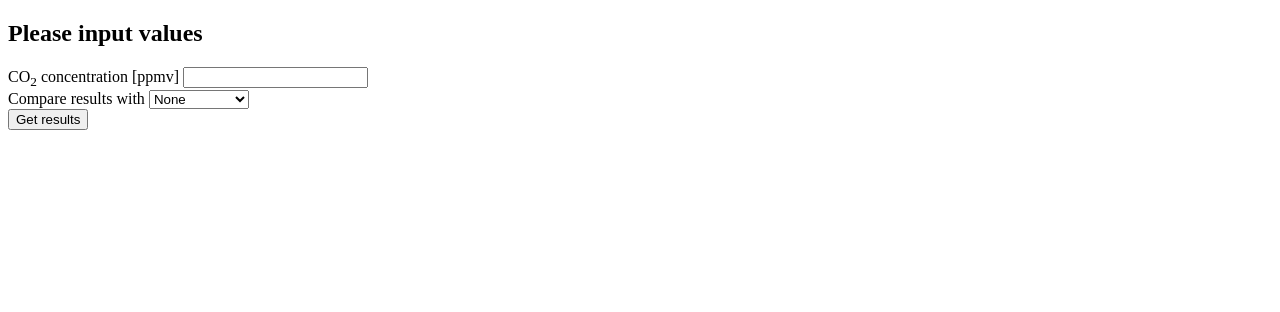
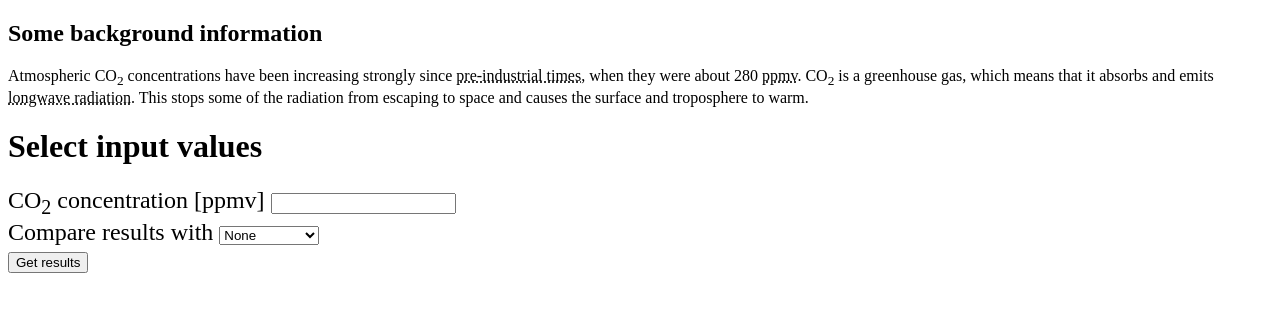
Before and after one commit to lkluft/konrad-website, a Flask app: page /run_konrad in a window 1280 px wide. Shown: the top 312 px of the page. Run offline with Flask 2, Linux system fonts and the light colour scheme.

Commit message:
Added some background information about CO2 and a disclaimer that the model is not the real world.

```diff
--- a/templates/UserInput.html
+++ b/templates/UserInput.html
@@ -5,8 +5,22 @@
     <title>Model input</title>
 </head>
 <body>
-    <h2>Please input values</h2>
+    <h2>Some background information</h2>
+    <div><font size=3>
+        Atmospheric CO<sub>2</sub> concentrations have been
+        increasing strongly since
+        <abbr title="In climate science, 'pre-industrial' normally refers to the atmospheric state of 1850. The industrial revolution started about a hundred years before this in Britain, and it brought about many technological advancements. Initially its impact on the environment was small, but this grew over time and as industrialisation spread to other parts of the world.">pre-industrial times</abbr>,
+        when they were about 280
+        <abbr title="parts per million by volume">ppmv</abbr>.
+        CO<sub>2</sub> is a greenhouse gas, which means that it absorbs and
+        emits
+        <abbr title="In climate science, longwave radiation describes the radiation emitted from the surface and the atmosphere, a lot of which is infrared.">longwave radiation</abbr>.
+        This stops some of the radiation from escaping to space and causes the
+        surface and troposphere to warm.
+    </font></div>
+    <h1>Select input values</h1>
     <form method="post">
+        <font size=5>
         <div>
             <label for="CO2">CO<sub>2</sub> concentration [ppmv]</label>
             <input name="CO2" type="text" />
@@ -20,8 +34,8 @@
                 <option value="present">present day</option>
             </select>
         </div>
-
-        <button type="submit">Get results</button>
+            <button type="submit">Get results</button>
+        </font>
     </form>
 
 </body>
```
Also changed, not shown: templates/Hello.html (+5 -4 lines), templates/SurfaceTemperature.html (+13 -4 lines).
